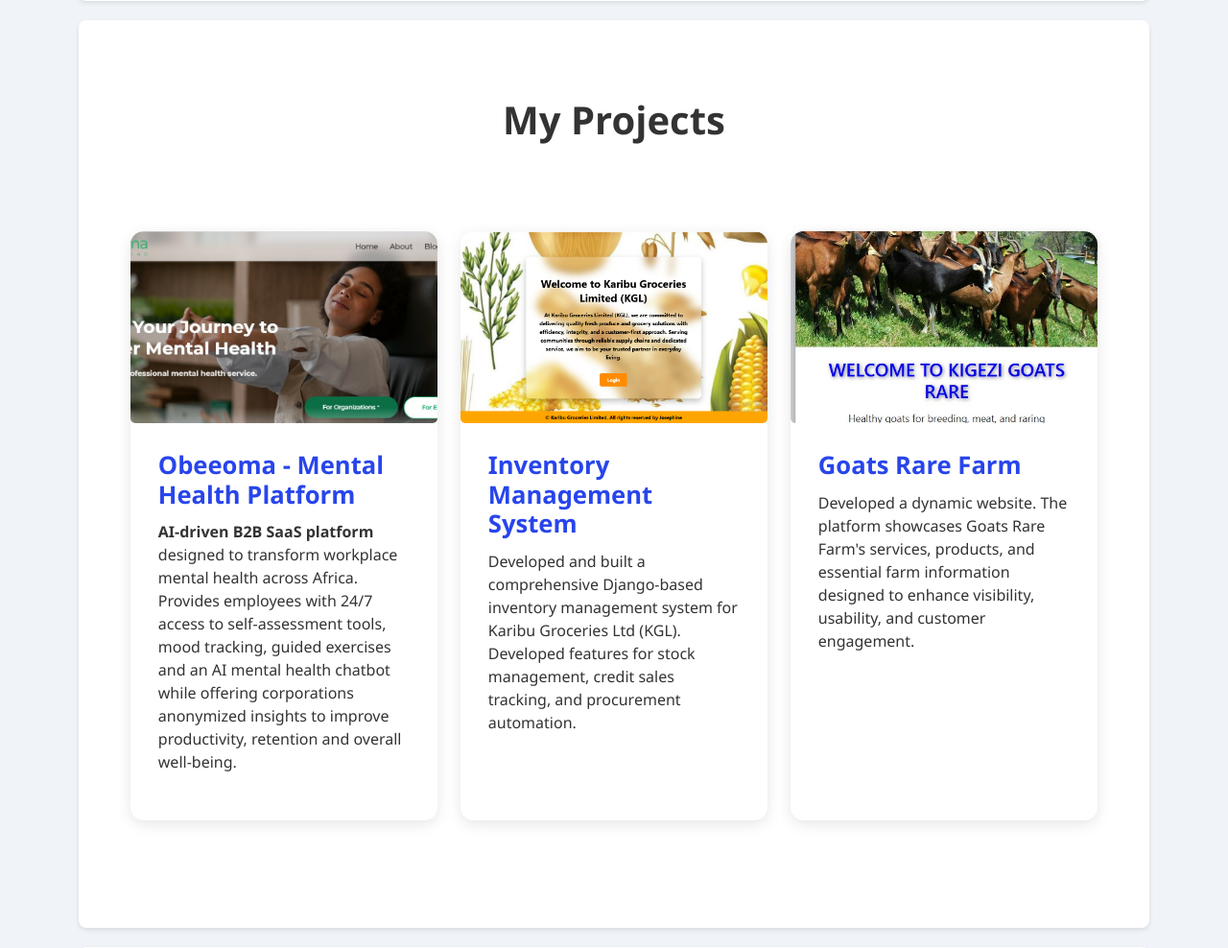
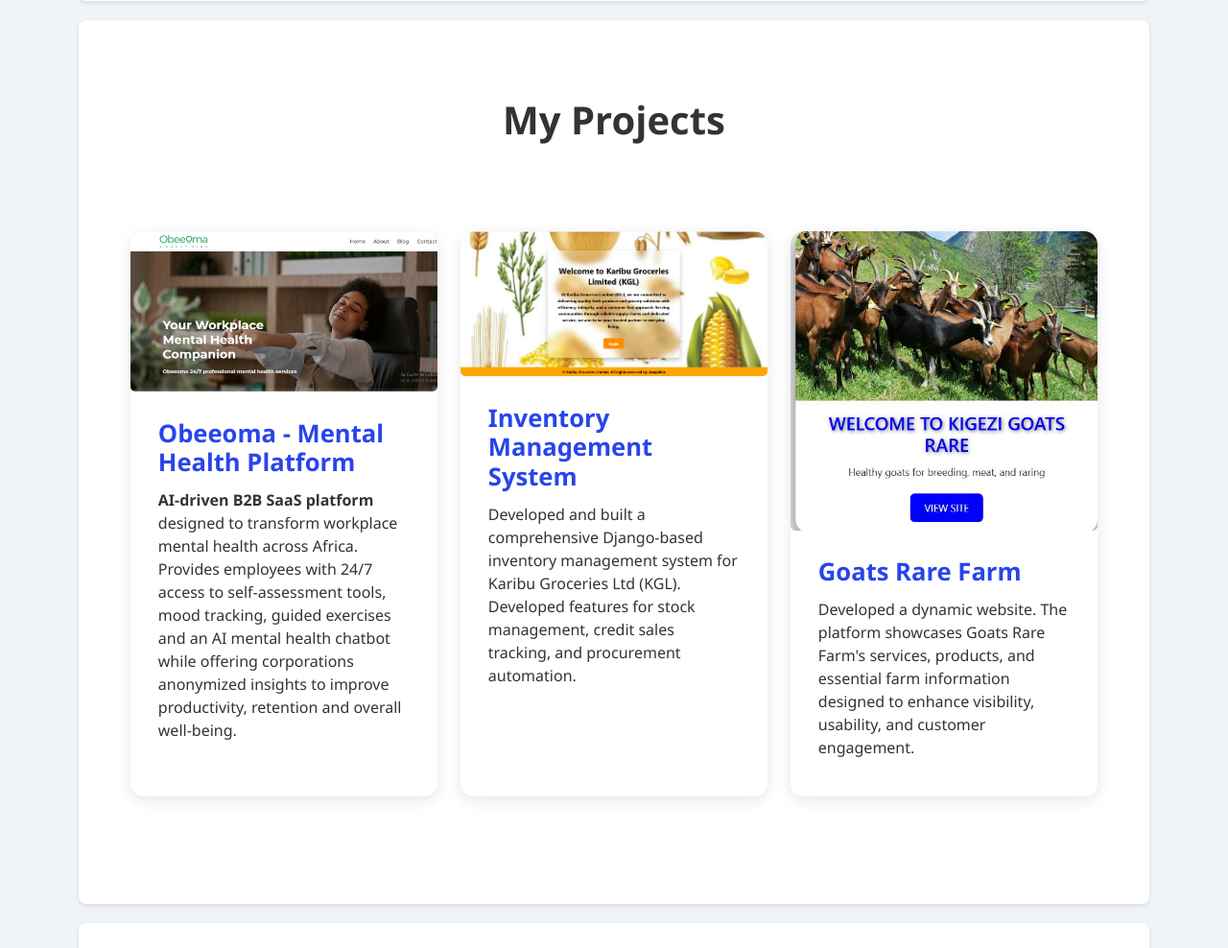
Before and after one commit to kulabakoJosephine/Portfolio, a Django app: page / in a window 1280 px wide. Shown: the part 2561-3549 px from the top of the page at 96% size. Run offline with Django 5.2, Linux system fonts and the light colour scheme.

Commit message:
updated images in the project section

```diff
--- a/portfolio/templates/home.html
+++ b/portfolio/templates/home.html
@@ -308,10 +308,10 @@
 
     .v-card img {
     width: 100%;
-    height: 200px;
-    object-fit: cover;   /* fills the card nicely */
+    height: auto;
+    object-fit: contain;
     display: block;
-    }
+}
 
     .v-card-body {
         padding: 1.8rem;
@@ -519,7 +519,7 @@
         <div class="cards-container">
             <!-- Obeeoma Project -->
             <div class="v-card">
-                <img src="{% static 'portfolio/images/obibi.jpeg' %}" alt="Obeeoma Mental Health Platform">
+                <img src="{% static 'portfolio/images/beee.jpeg' %}" alt="Obeeoma Mental Health Platform">
                 <div class="v-card-body">
                     <h2>Obeeoma - Mental Health Platform</h2>
                     <p>
--- a/portfolio/templates/projects.html
+++ b/portfolio/templates/projects.html
@@ -55,8 +55,8 @@
     flex-direction: column;
     justify-content: flex-start;
     align-items: flex-start;
-    flex-grow: 1; /* allows card body to stretch equally */
-    overflow: hidden; /* prevents scrolling inside card */
+    flex-grow: 1;
+    overflow: hidden;
   }
 
   .v-card-body h2 {
```
Also changed, not shown: portfolio/static/portfolio/images/app.jpeg (added), portfolio/static/portfolio/images/beee.jpeg (added).
